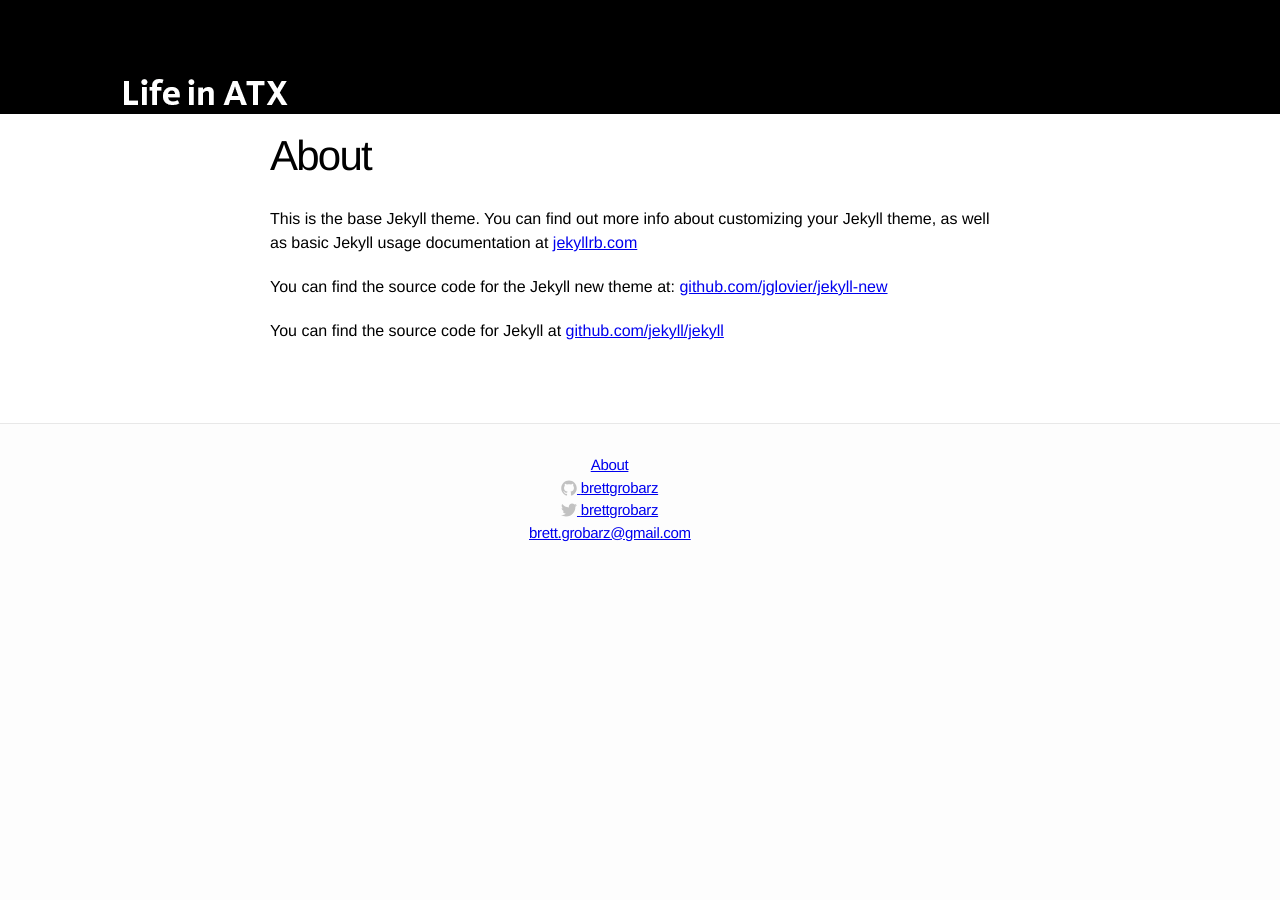
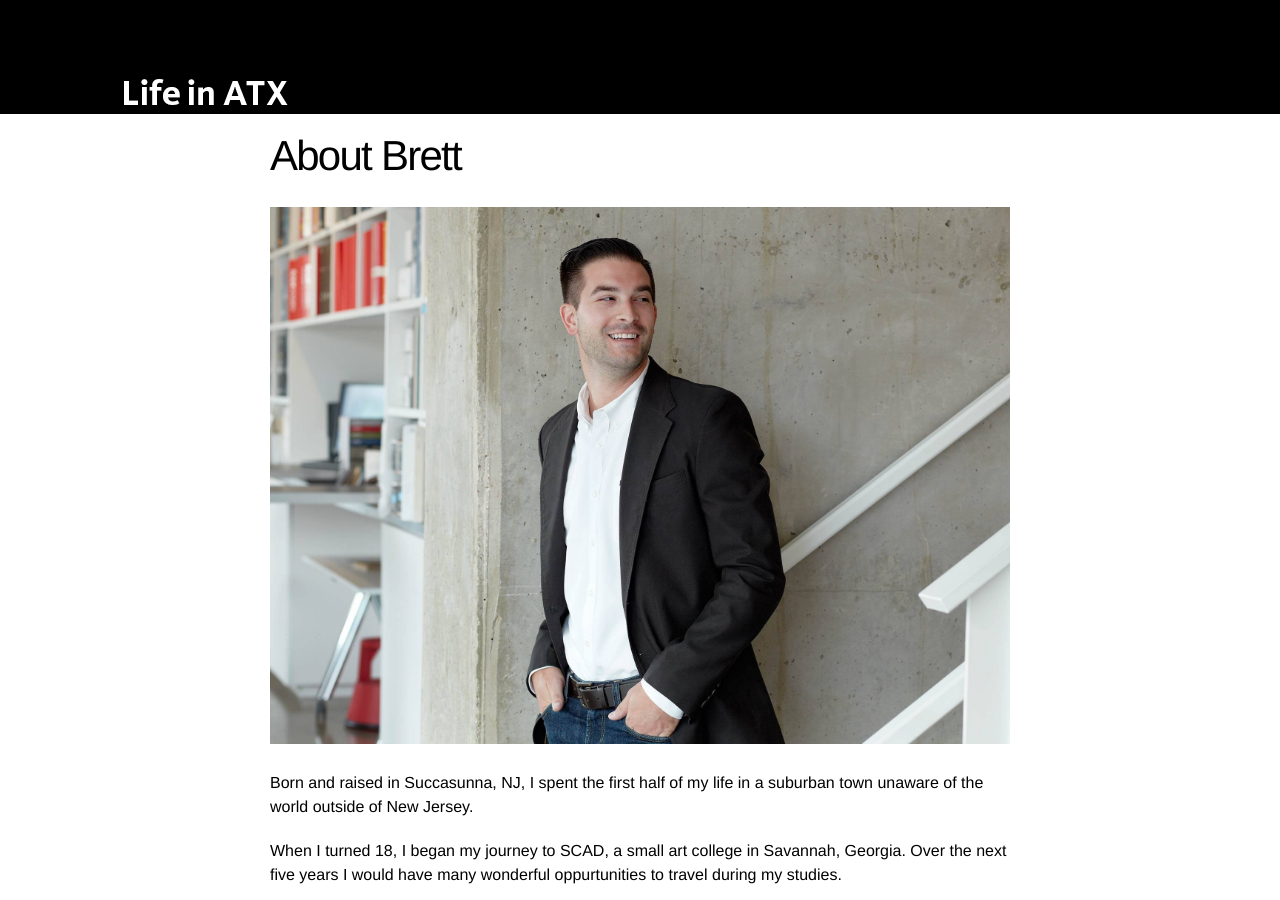
Before and after one commit to brettgrobarz/brettgrobarz.github.io, a Jekyll site: the page built from about.md, in a window 1280 px wide and 900 px high. Built offline with Jekyll 4.4.1, drawn with Linux system fonts in a browser that asks for light colours; some of the changed text lies outside the part shown.

Commit message:
about page

```diff
--- a/about.md
+++ b/about.md
@@ -1,11 +1,16 @@
 ---
 layout: page
-title: About
+title: About Brett
 permalink: /about/
 ---
 
-This is the base Jekyll theme. You can find out more info about customizing your Jekyll theme, as well as basic Jekyll usage documentation at [jekyllrb.com](http://jekyllrb.com/)
+<img src="/images/photome.jpg" width='100%'>
 
-You can find the source code for the Jekyll new theme at: [github.com/jglovier/jekyll-new](https://github.com/jglovier/jekyll-new)
 
-You can find the source code for Jekyll at [github.com/jekyll/jekyll](https://github.com/jekyll/jekyll)
+Born and raised in Succasunna, NJ, I spent the first half of my life in a suburban town unaware of the world outside of New Jersey.
+
+When I turned 18, I began my journey to SCAD, a small art college in Savannah, Georgia. Over the next five years I would have many wonderful oppurtunities to travel during my studies.
+
+Upon finishing my Masters degree at SCAD, due to a depressed economy, I reluctantly moved home - unaware of what the future would hold. After getting a job with the worlds largest architecture firm, Gensler, I was able to continue my career in Austin, Texas after a transfer in 2012.
+
+After working on the architecture side of the building industry, in August of 2014 I will be accepting a position as a Project Manager for a local General Contractor.
--- a/css/main.css
+++ b/css/main.css
@@ -476,3 +476,7 @@ a:visited { color: #205caa; }*/
     margin: 0 0 15px; }
 
 }
+
+.aboutphoto {
+  width:100%;
+}
```
Also changed, not shown: images/photome.jpg (added).
